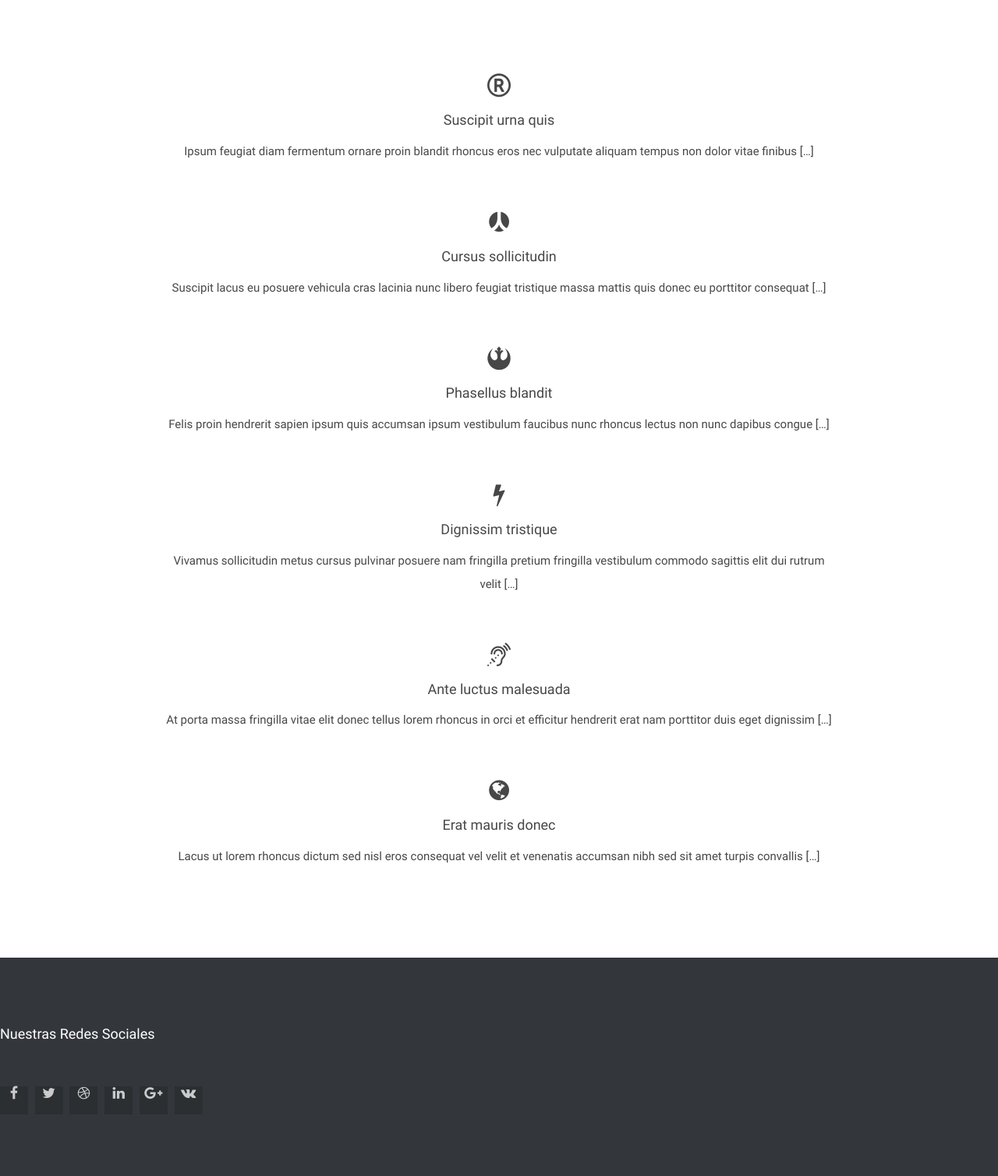
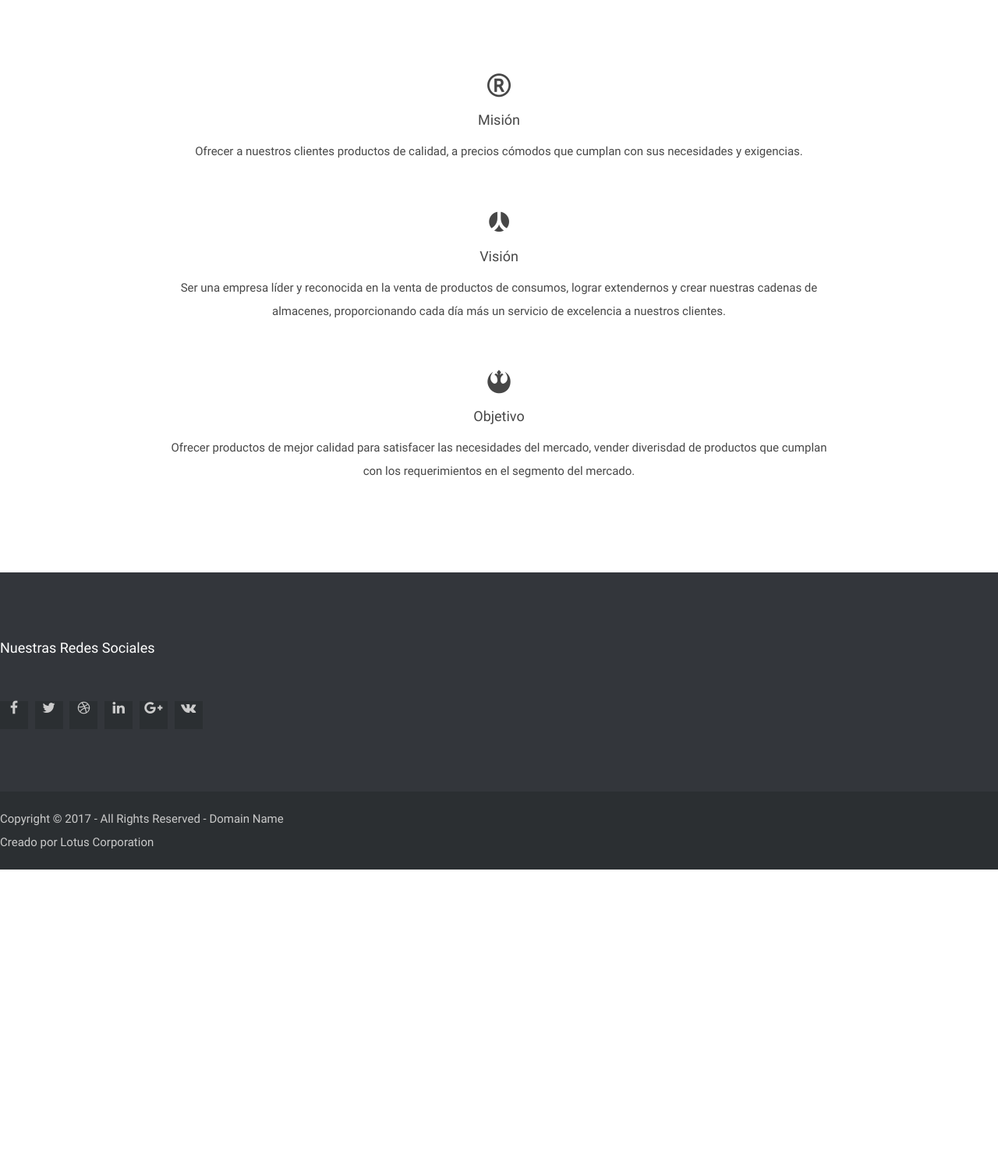
Before and after one commit to Ejestrada/Tienda, a Django app: page / in a window 1280 px wide. Shown: the part 662-2170 px from the top of the page at 78% size. After the commit the page ends 1777 px from the top, so only its background shows below. Run offline with Django 3.2, Linux system fonts and the light colour scheme; some libraries are stand-ins or nearby versions; some web fonts are replaced.

Commit message:
correcciones

```diff
--- a/tienda/templates/tienda/base.html
+++ b/tienda/templates/tienda/base.html
@@ -19,7 +19,7 @@
     <body>
       <nav class="barra">
   <div class="nav-wrapper">
-    <a href="{% url 'tienda.views.info_index' %}" class="brand-logo">Tienda Products</a>
+    <a href="{% url 'tienda.views.info_index' %}" class="brand-logo">Empresa Developers</a>
     <ul id="nav-mobile" class="right hide-on-med-and-down">
       <li><a href="{% url 'tienda.views.info_index' %}">Home</a></li>
       <li><a href="{% url 'tienda.views.tienda_list' %}">Tiendas</a></li>
--- a/tienda/templates/tienda/index.html
+++ b/tienda/templates/tienda/index.html
@@ -15,7 +15,7 @@
     <article>
       <!-- ################################################################################################ -->
       <h3 class="heading">Pagina Principal</h3>
-      <p>Proyecto de Django, con integración con Materialize como Frontend :3</p>
+      <p>Proyecto de Django, con integración con Materialize como Frontend</p>
       <p class="font-x1 uppercase bold">Que Disfrutes tu visita</p>
       <!-- ################################################################################################ -->
     </article>
@@ -33,38 +33,20 @@
     <ul class="nospace group services">
       <li class="one_third first">
         <article><a href="#"><i class="fa fa-2x fa-registered"></i></a>
-          <h6 class="heading font-x1">Suscipit urna quis</h6>
-          <p>Ipsum feugiat diam fermentum ornare proin blandit rhoncus eros nec vulputate aliquam tempus non dolor vitae finibus [&hellip;]</p>
+          <h6 class="heading font-x1">Misión</h6>
+          <p>Ofrecer a nuestros clientes  productos de calidad, a precios cómodos  que cumplan con sus necesidades y exigencias. </p>
         </article>
       </li>
       <li class="one_third">
         <article><a href="#"><i class="fa fa-2x fa-renren"></i></a>
-          <h6 class="heading font-x1">Cursus sollicitudin</h6>
-          <p>Suscipit lacus eu posuere vehicula cras lacinia nunc libero feugiat tristique massa mattis quis donec eu porttitor consequat [&hellip;]</p>
+          <h6 class="heading font-x1">Visión</h6>
+          <p>Ser una empresa  líder y reconocida en la venta de productos de consumos, lograr  extendernos y crear  nuestras cadenas de almacenes,   proporcionando cada día más un servicio de excelencia a nuestros clientes.</p>
         </article>
       </li>
       <li class="one_third">
         <article><a href="#"><i class="fa fa-2x fa-resistance"></i></a>
-          <h6 class="heading font-x1">Phasellus blandit</h6>
-          <p>Felis proin hendrerit sapien ipsum quis accumsan ipsum vestibulum faucibus nunc rhoncus lectus non nunc dapibus congue [&hellip;]</p>
-        </article>
-      </li>
-      <li class="one_third first">
-        <article><a href="#"><i class="fa fa-2x fa-flash"></i></a>
-          <h6 class="heading font-x1">Dignissim tristique</h6>
-          <p>Vivamus sollicitudin metus cursus pulvinar posuere nam fringilla pretium fringilla vestibulum commodo sagittis elit dui rutrum velit [&hellip;]</p>
-        </article>
-      </li>
-      <li class="one_third">
-        <article><a href="#"><i class="fa fa-2x fa-assistive-listening-systems"></i></a>
-          <h6 class="heading font-x1">Ante luctus malesuada</h6>
-          <p>At porta massa fringilla vitae elit donec tellus lorem rhoncus in orci et efficitur hendrerit erat nam porttitor duis eget dignissim [&hellip;]</p>
-        </article>
-      </li>
-      <li class="one_third">
-        <article><a href="#"><i class="fa fa-2x fa-globe"></i></a>
-          <h6 class="heading font-x1">Erat mauris donec</h6>
-          <p>Lacus ut lorem rhoncus dictum sed nisl eros consequat vel velit et venenatis accumsan nibh sed sit amet turpis convallis [&hellip;]</p>
+          <h6 class="heading font-x1">Objetivo</h6>
+          <p>Ofrecer productos de mejor calidad para satisfacer las  necesidades del mercado, vender diverisdad de productos que cumplan con los requerimientos  en el segmento  del mercado.</p>
         </article>
       </li>
     </ul>
```
